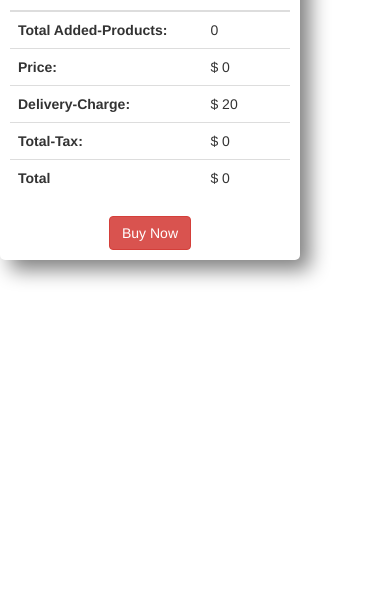
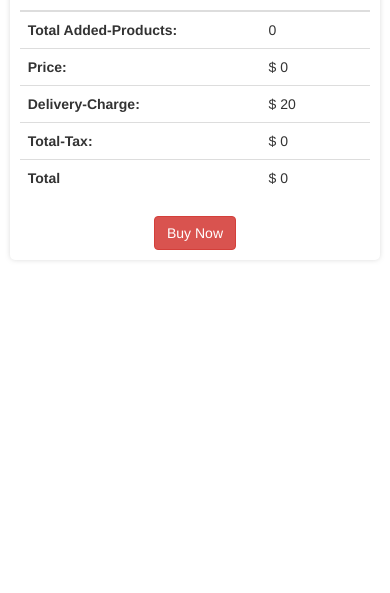
Before and after one commit to mahim-2790/ranga-store-fix-mahim-2790, a plain HTML site: page index.html in a window 390 px wide. Shown: the part 251-844 px from the top of the page. Drawn offline with nearby package versions, Linux system fonts and the light colour scheme; no server answers.

Commit message:
cart resolved

```diff
--- a/css/style.css
+++ b/css/style.css
@@ -105,4 +105,10 @@ body {
     display: grid;
     grid-template-columns: repeat(1, 1fr);
   }
+  .cart{
+    position: relative;
+    width: 95%;
+    margin: 0px auto;
+    box-shadow: 0px 0px 5px rgba(128, 128, 128, 0.274);
+  }
 }
```
